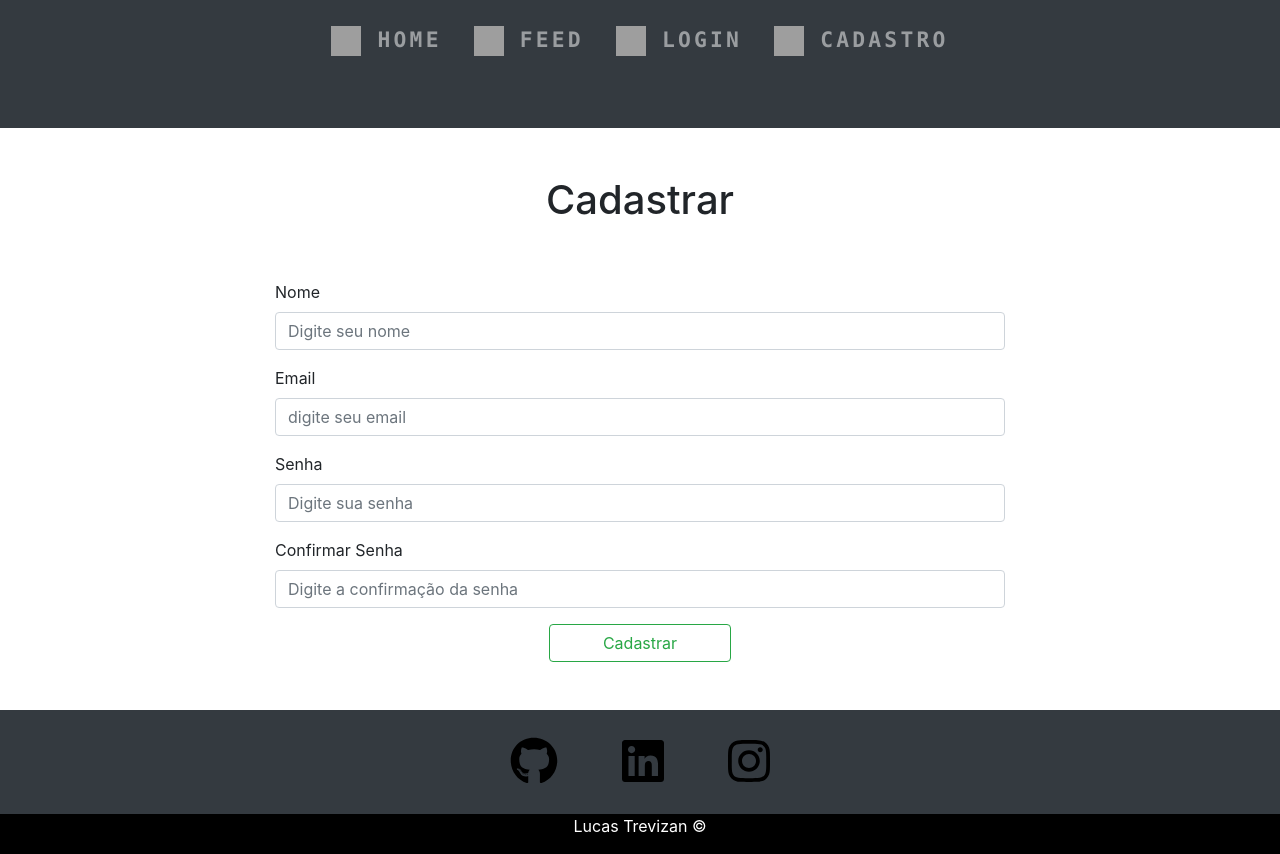
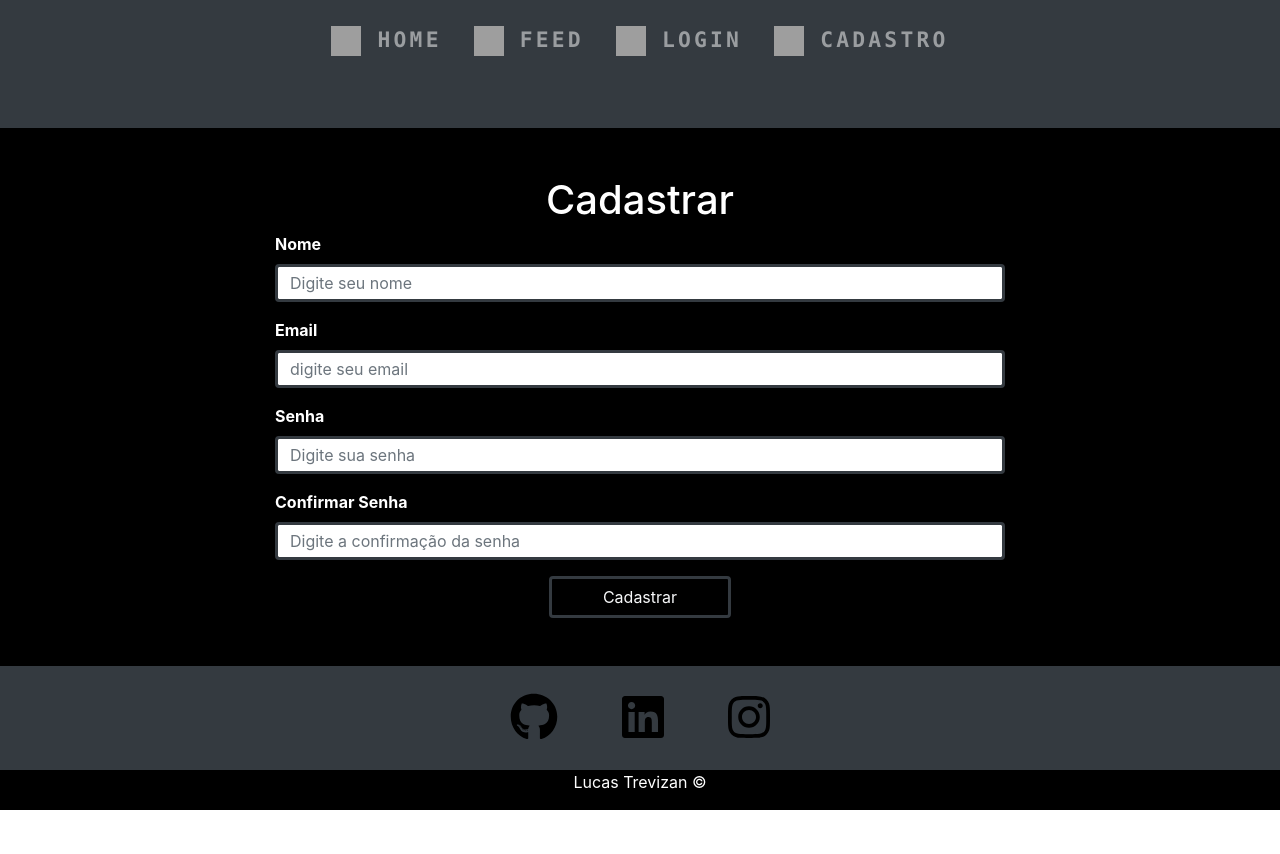
Before and after one commit to LucasTrevizanbr/ProjetoBlogPessoal, an Angular app in the folder blogPessoal-ui/: page /cadastro in a window 1280 px wide. After the commit the page ends 810 px from the top, so only its background shows below. Built offline with nearby package versions, Linux system fonts and the light colour scheme; grey boxes are pictures that could not be loaded.

Commit message:
Estilizando cadastro e login

```diff
--- a/blogPessoal-ui/src/app/cadastro/cadastro.component.css
+++ b/blogPessoal-ui/src/app/cadastro/cadastro.component.css
@@ -0,0 +1,15 @@
+body{
+    background-color:black;
+}
+
+input{
+    border-width: 3px;
+    border-style: solid;
+    border-color: #343A40;
+}
+
+button{
+    border-width: 3px;
+    border-style: solid;
+    border-color: #343A40;
+}
--- a/blogPessoal-ui/src/app/cadastro/cadastro.component.html
+++ b/blogPessoal-ui/src/app/cadastro/cadastro.component.html
@@ -1,37 +1,41 @@
+<body>
     <div class="container">
-    <div class="row mb-5 mt-5">
+        <div class="row ">
             <div class="col-md-12">
-            <h1 class="text-center">Cadastrar</h1>
+                <h1 class="text-center mt-5 text-white">Cadastrar</h1>
             </div>
         </div>
-    <div class="row mb-5 d-flex justify-content-center">
+        <div class="row  d-flex justify-content-center">
             <div class="col-md-8">
                 <div>
                     <div class="form-group">
-                    <label for="nome">Nome</label>
+                        <label for="nome" class="font-weight-bold text-white">Nome</label>
                         <input type="text" class="form-control" id="nome" placeholder="Digite seu nome">
                     </div>
 
                     <div class="form-group">
-                    <label for="email">Email</label>
+                        <label for="email" class="font-weight-bold text-white">Email</label>
                         <input type="email" class="form-control" id="email" placeholder="digite seu email">
                     </div>
 
                     <div class="form-group">
-                    <label for="senha">Senha</label>
+                        <label for="senha" class="font-weight-bold text-white">Senha</label>
                         <input type="password" class="form-control" id="senha" placeholder="Digite sua senha">
                     </div>
 
                     <div class="form-group">
-                    <label for="senhaConf">Confirmar Senha</label>
+                        <label for="senhaConf" class="font-weight-bold text-white ">Confirmar Senha</label>
                         <input type="password" class="form-control" id="senhaConf" placeholder= "Digite a confirmação da senha">
                     </div>
 
                     <div class="d-flex justify-content-center">
-                    <button class="btn btn-outline-success w-25">Cadastrar</button>
+                        <button class="btn btn-outline-light w-25 mb-5">Cadastrar</button>
                     </div>
 
                 </div>
             </div>
         </div>
     </div>
+
+
+</body>
--- a/blogPessoal-ui/src/app/home/home.component.html
+++ b/blogPessoal-ui/src/app/home/home.component.html
@@ -27,7 +27,7 @@
                     <div class="col-md-12 w-100 d-flex justify-content-center">
                         <button class= "btn btn-outline-danger text-uppercase font-weight-bold" routerLink='/feed' >Ver o feed</button>
                     </div>
-                   </div>
+                </div>
         </div>
     </div>
 </body>
--- a/blogPessoal-ui/src/app/login/login.component.css
+++ b/blogPessoal-ui/src/app/login/login.component.css
@@ -0,0 +1,14 @@
+body{
+    background-color:black;
+}
+input{
+    border-width: 3px;
+    border-style: solid;
+    border-color: #343A40;
+}
+
+button{
+    border-width: 3px;
+    border-style: solid;
+    border-color: #343A40;
+}
--- a/blogPessoal-ui/src/app/login/login.component.html
+++ b/blogPessoal-ui/src/app/login/login.component.html
@@ -1,24 +1,26 @@
-<div class="container">
-    <div class="row mt-5 mb-5">
+<body>
+    <div class="container ">
+        <div class="row ">
             <div class="col-md-12">
-            <h1 class="text-center">Login</h1>
+                <h1 class="text-center mt-5 text-white">Login</h1>
             </div>
         </div>
-    <div class="row mb-5 d-flex justify-content-center">
+        <div class="row d-flex justify-content-center ">
             <div class="col-md-6">
                 <div class = "form-group">
-                <label for="exampleInputEmail1">Endereço de email</label>
+                    <label for="exampleInputEmail1" class="font-weight-bold text-white">Endereço de email</label>
                     <input type="email" class="form-control" id="exampleInputEmail1" aria-describedb="emailHelp" placeholder ="seu email">
-                <small id="emailHelp" class="form-text text-muted">Nunca vamos compartilhar seu email, com ninguém</small>
+                    <small id="emailHelp" class="form-text text-white">Nunca vamos compartilhar seu email, com ninguém</small>
                 </div>
                 <div class="form-group">
-                <label for="exampleInputPassword1">Senha</label>
+                    <label for="exampleInputPassword1" class="font-weight-bold text-white">Senha</label>
                     <input type="password" class="form-control" id="exampleInputPassword1" placeholder="senha">
                 </div>
-            <div class="d-flex justify-content-center">
-                <button type="submit" class="btn btn-outline-success w-25">Entrar</button>
+                <div class="d-flex justify-content-center mb-5">
+                    <button type="submit" class="btn btn-outline-light w-25">Entrar</button>
                 </div>
 
             </div>
         </div>
     </div>
+</body>
--- a/blogPessoal-ui/src/app/navbar/navbar.component.html
+++ b/blogPessoal-ui/src/app/navbar/navbar.component.html
@@ -22,12 +22,12 @@
           </li>
           <li class="nav-item">
             <a class="nav-link texto text-monospace text-uppercase font-weight-bold p-3" routerLink='/login'>
-              <img src="https://i.imgur.com/uzlfv3U.png" width="30" height="30" alt="">
+              <img src="https://i.imgur.com/hXGC8vO.png" width="30" height="30" alt="">
               Login</a>
           </li>
           <li class="nav-item">
             <a class="nav-link texto text-monospace text-uppercase font-weight-bold p-3" routerLink='/cadastro'>
-              <img src="https://i.imgur.com/uzlfv3U.png" width="30" height="30" alt="">
+              <img src="https://i.imgur.com/4FXgiSl.png" width="30" height="30" alt="">
               Cadastro</a>
           </li>
         </ul>
```
Lines whose indentation alone changed are shown as unchanged.
